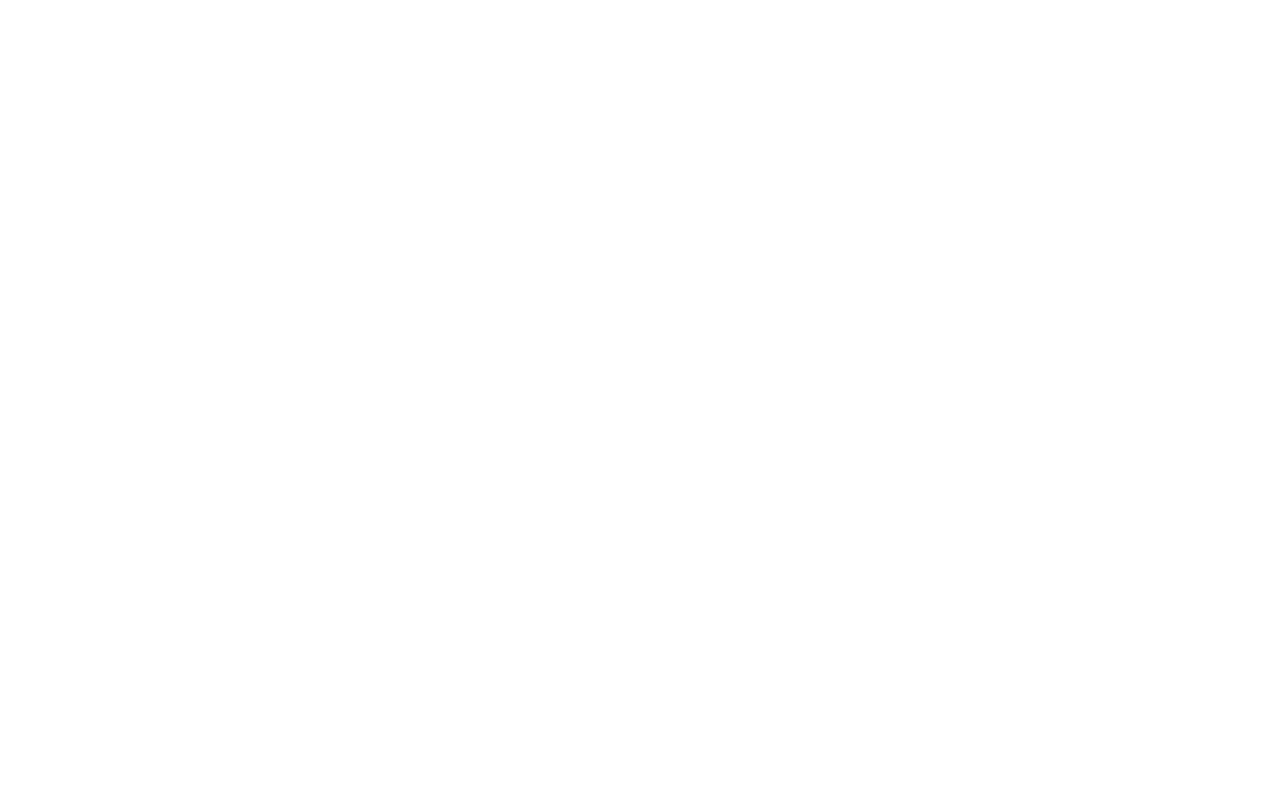
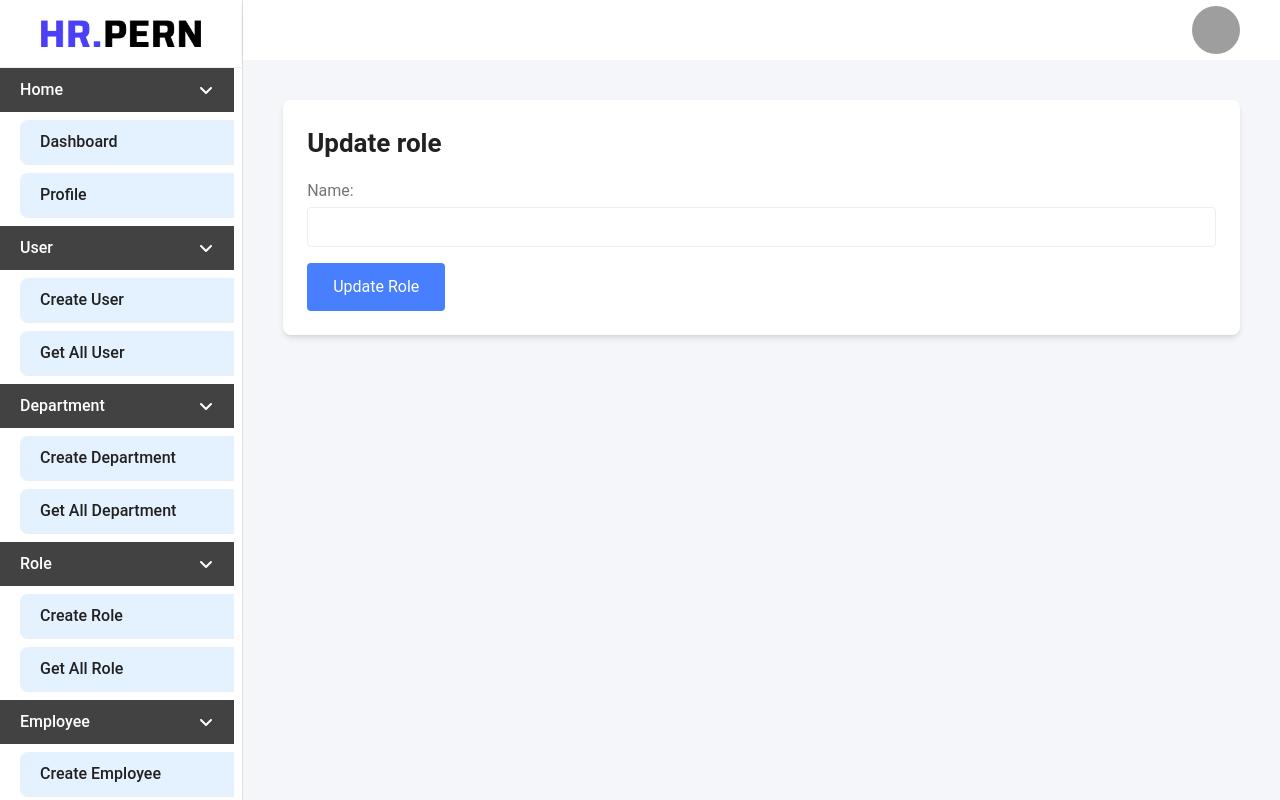
Before and after one commit to amitbd599/Employee-Management-System-PERN-Prisma, a React (Vite) app in the folder client/: page /update-role/1 in a window 1280 px wide. Before the commit this address had no page. Built offline with nearby package versions, Linux system fonts and the light colour scheme; grey boxes are pictures that could not be loaded.

Commit message:
update-role add

```diff
--- a/client/src/App.jsx
+++ b/client/src/App.jsx
@@ -8,15 +8,19 @@
 import GetDepartmentPage from "./pages/GetDepartmentPage";
 import CreateRolePage from "./pages/CreateRolePage";
 import GetRolePage from "./pages/GetRolePage";
+import UpdateRolePage from "./pages/UpdateRolePage";
 
 function App() {
   return (
     <BrowserRouter>
       <Routes>
         <Route exact path='/' element={<HomePage />} />
+        {/* user */}
         <Route exact path='/create-user' element={<CreateUserPage />} />
         <Route exact path='/update-user' element={<UpdateUserPage />} />
         <Route exact path='/get-all-user' element={<GetUserPage />} />
+
+        {/* department */}
         <Route
           exact
           path='/create-department'
@@ -32,8 +36,10 @@
           path='/get-all-department'
           element={<GetDepartmentPage />}
         />
+        {/* role */}
         <Route exact path='/create-role' element={<CreateRolePage />} />
         <Route exact path='/get-all-role' element={<GetRolePage />} />
+        <Route exact path='/update-role/:id' element={<UpdateRolePage />} />
       </Routes>
     </BrowserRouter>
   );
--- /dev/null
+++ b/client/src/components/UpdateRole.jsx
@@ -0,0 +1,40 @@
+import React from "react";
+
+const UpdateRole = () => {
+  return (
+    <section>
+      <>
+        {/* component */}
+        <div className='bg-white  shadow-md rounded-lg p-6'>
+          <h1 className='text-[26px] font-semibold mb-4 text-gray-900 '>
+            Update role
+          </h1>
+
+          <form>
+            <div className='flex gap-[20px] mb-4'>
+              <div className='w-full grid gap-1'>
+                <label htmlFor='Name' className='text-gray-600'>
+                  Name:
+                </label>
+                <input
+                  id='Name'
+                  type='text'
+                  className='border p-2 rounded w-full h-[40px] focus:outline-none text-gray-600'
+                />
+              </div>
+            </div>
+
+            <button
+              type='button'
+              className='px-[26px] py-[12px] rounded bg-[#487FFF] text-white hover:bg-blue-600 focus:outline-none transition'
+            >
+              Update Role
+            </button>
+          </form>
+        </div>
+      </>
+    </section>
+  );
+};
+
+export default UpdateRole;
--- /dev/null
+++ b/client/src/pages/UpdateRolePage.jsx
@@ -0,0 +1,14 @@
+import React from "react";
+import MasterLayout from "../layout/MasterLayout";
+import UpdateRole from "../components/UpdateRole";
+
+const UpdateRolePage = () => {
+  return (
+    <MasterLayout>
+      {/* UpdateRole */}
+      <UpdateRole />
+    </MasterLayout>
+  );
+};
+
+export default UpdateRolePage;
```
